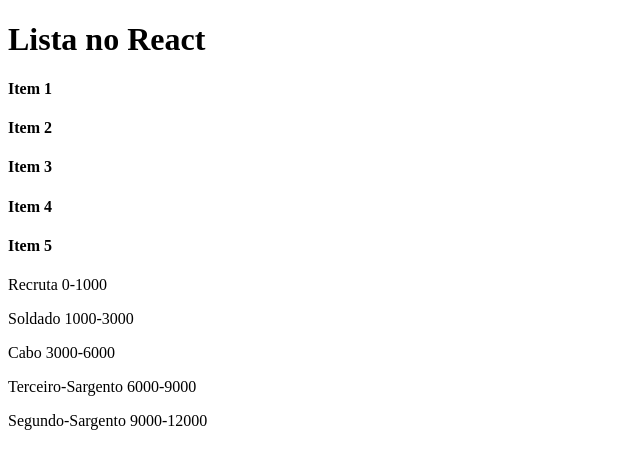
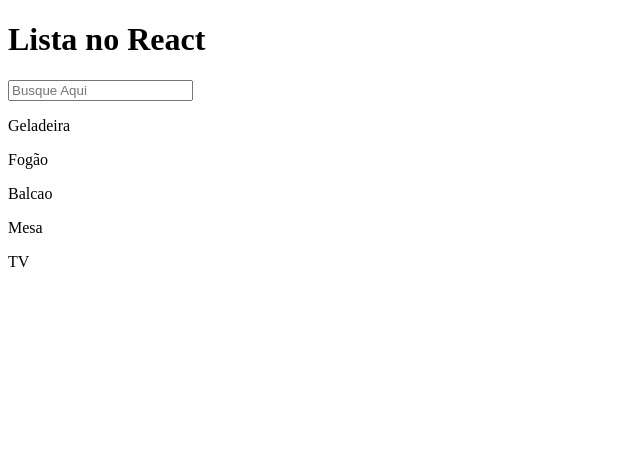
Before and after one commit to MatheusBruno/SantanderCoders2023, a React (Vite) app: page / in a window 1280 px wide. Shown: the top 468 px of the page, without its empty margins (0-640 px from the left). Built offline with nearby package versions, Linux system fonts and the light colour scheme.

Commit message:
.editado

```diff
--- a/src/App.jsx
+++ b/src/App.jsx
@@ -3,13 +3,13 @@
 import MeuContador from './components/MeuContador'
 import MinhaLista from './components/MinhaLista'
 import MinhaLista2 from './components/MinhaLista2'
+import Produto from './components/Produtos'
 
 function App() {
   return (
     <div>
       <h1>Lista no React</h1>
-      <MinhaLista></MinhaLista>
-      <MinhaLista2></MinhaLista2>
+      <Produto></Produto>
     </div>
   )
 }
--- /dev/null
+++ b/src/components/Produtos.jsx
@@ -0,0 +1,45 @@
+import { useEffect, useState } from "react"
+
+let listaCasaNova =[
+    {id:'1', produto:"Geladeira", valor:"2500.0"},
+    {id:'2', produto:"Fogão", valor:"500.0"},
+    {id:'3', produto:"Balcao", valor:"1500.0"},
+    {id:'4', produto:"Mesa", valor:"300.0"},
+    {id:'5', produto:"TV", valor:"150.0"}
+]
+
+export default function Produto(){
+
+    const [produtos, setProdutos] = useState(listaCasaNova)
+    const [pesquisar, setPesquisar] = useState("")
+
+    useEffect(
+        () => {
+            if(pesquisar){
+                const novaLista = listaCasaNova.filter(
+                    (item) => {
+                        return item.produto.toLowerCase().includes(pesquisar.toLowerCase())
+                    }
+                )
+                setProdutos(novaLista)
+            }else{
+                setProdutos(listaCasaNova)
+            }
+        }, [pesquisar]
+    )
+
+    return(
+        <div>
+            <input placeholder="Busque Aqui" value={pesquisar} onChange={ (e) => {
+                setPesquisar(e.target.value)
+            }}/>
+            {produtos.map((item) => {
+                return(
+                    <div key={item.id}>
+                        <p>{item.produto}</p>
+                    </div>
+                )
+            })}
+        </div>
+    )
+}
```
Also changed, not shown: 1 other file (tests, documents, lock files or other folders).
